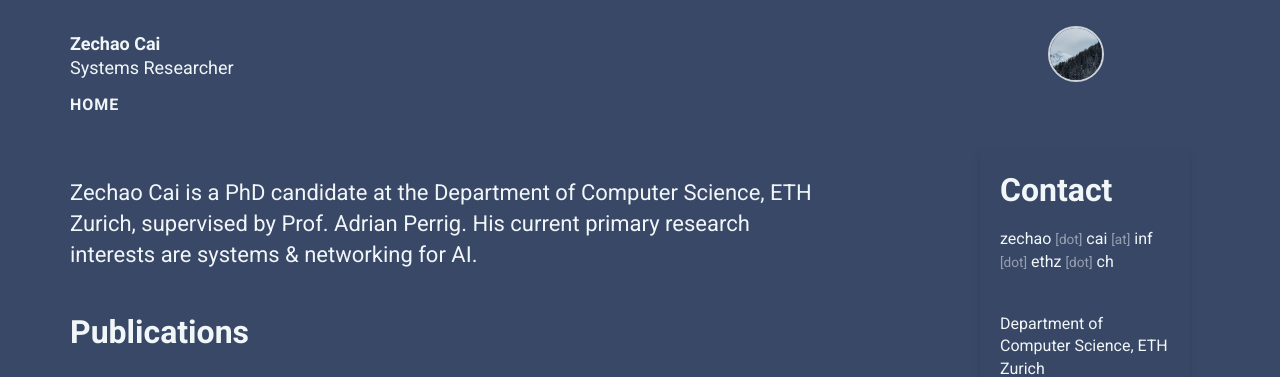
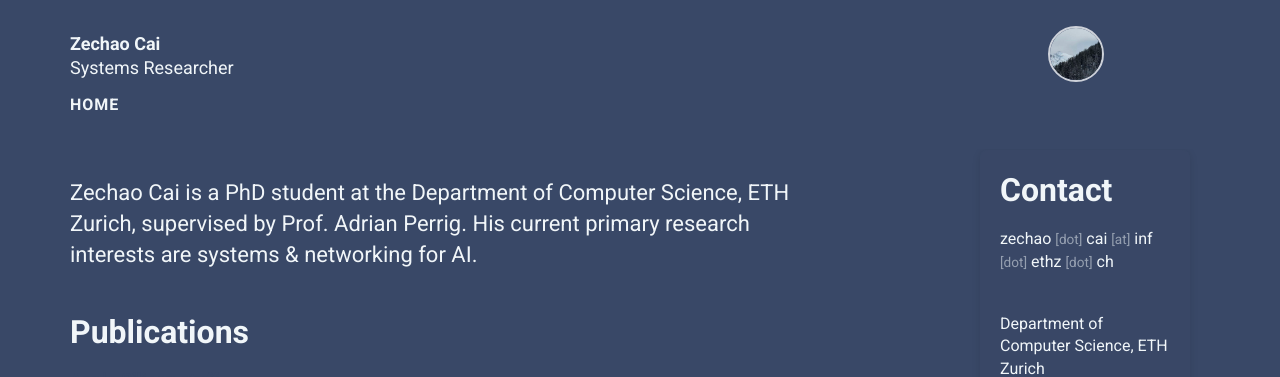
Before and after one commit to zech4o/zech4o.github.io, a Jekyll site: the page built from index.html, in a window 1280 px wide and 900 px high. Shown: the top 377 px of the window. Built offline with Jekyll 4.4.1, drawn with Linux system fonts in a browser that asks for light colours; nearby versions of some CDN libraries.

Commit message:
Change bio to PhD student
Co-Authored-By: Claude Opus 5 <noreply@anthropic.com>

```diff
--- a/_data/personal.yml
+++ b/_data/personal.yml
@@ -31,4 +31,4 @@ profiles:
 intro:
   title:
   body: >
-   Zechao Cai is a PhD candidate at the Department of Computer Science, ETH Zurich, supervised by Prof. [Adrian Perrig](https://netsec.ethz.ch/people/aperrig/). His current primary research interests are systems & networking for AI.
+   Zechao Cai is a PhD student at the Department of Computer Science, ETH Zurich, supervised by Prof. [Adrian Perrig](https://netsec.ethz.ch/people/aperrig/). His current primary research interests are systems & networking for AI.
```
